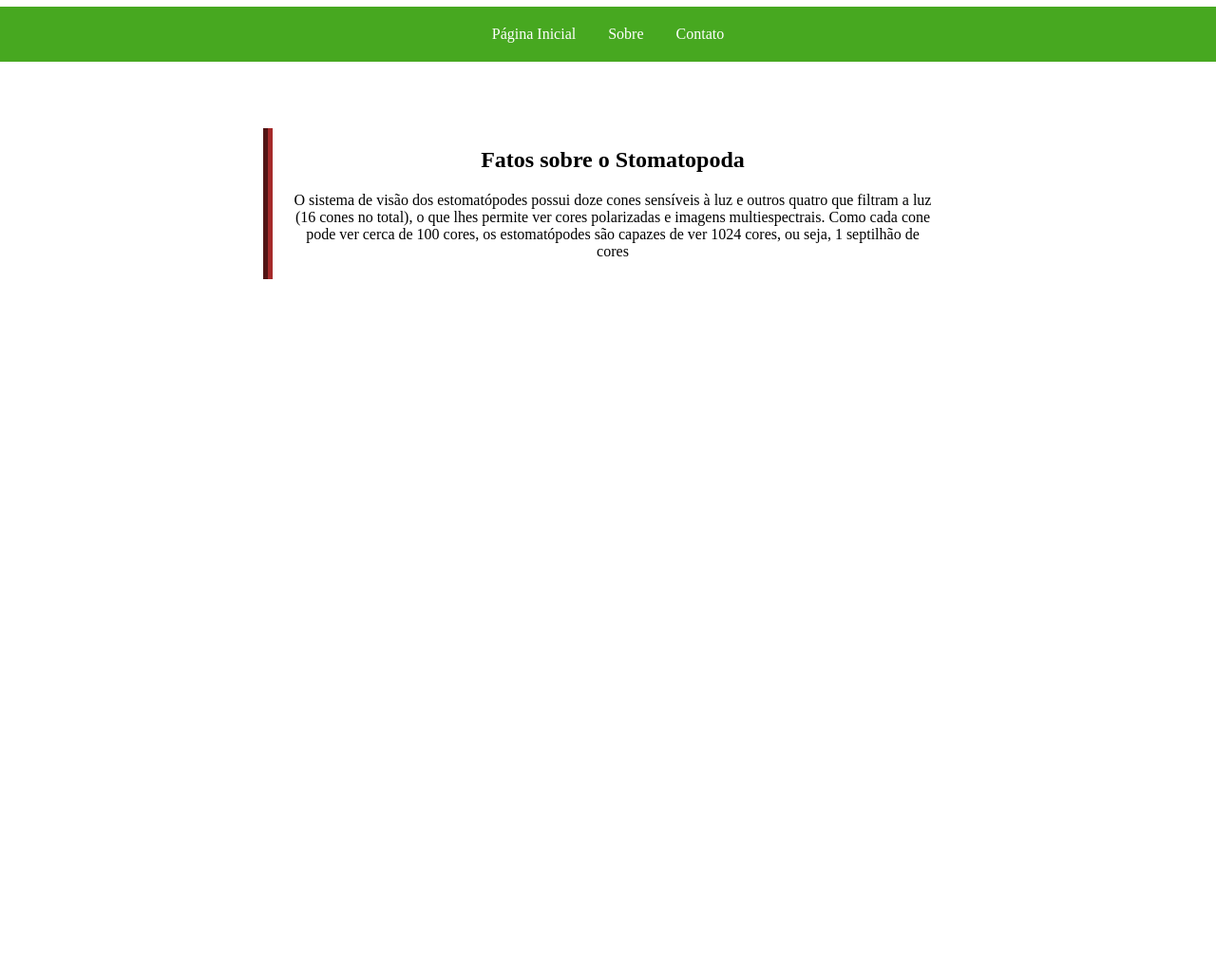
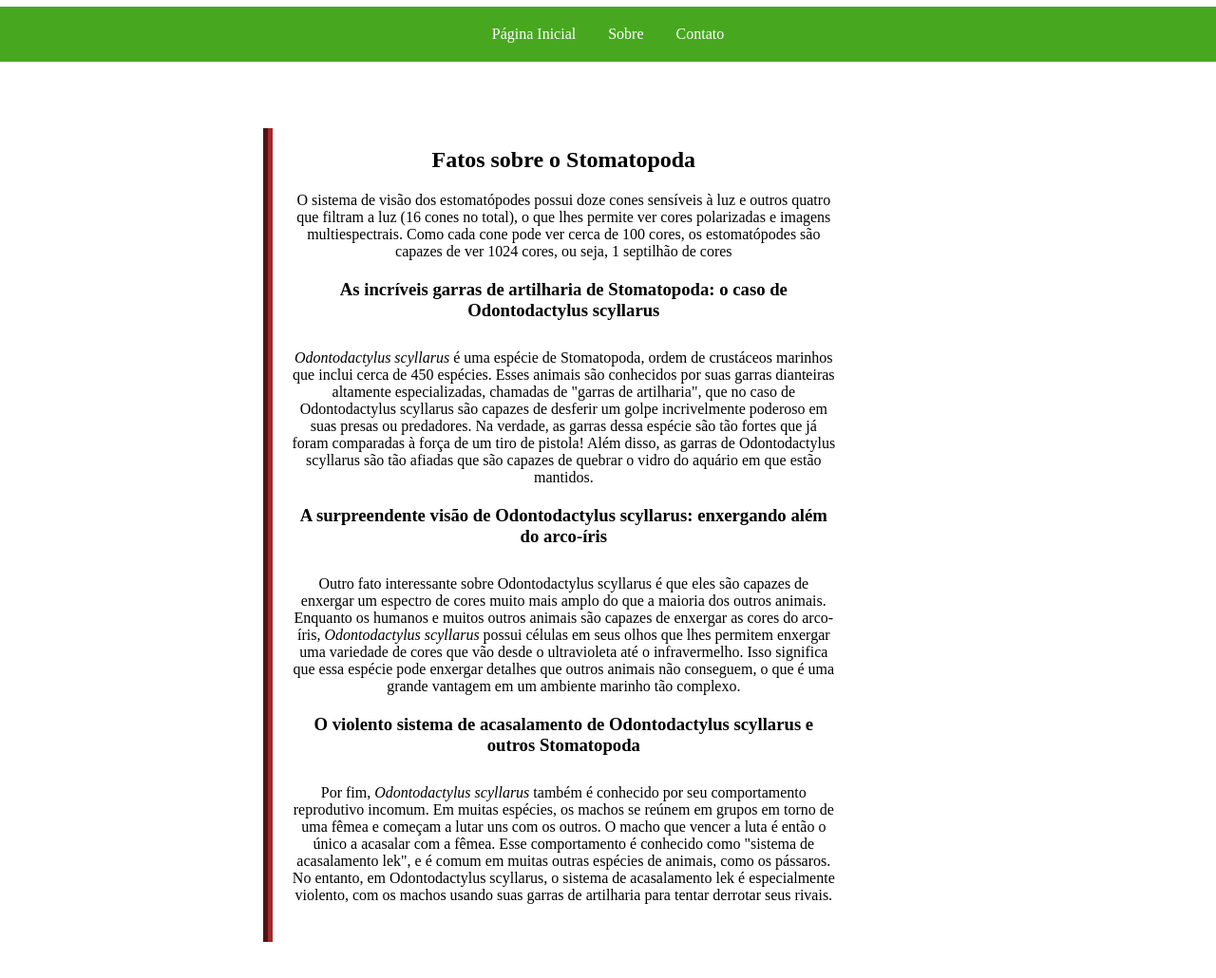
Before and after one commit to pedro-henrique-a-silva/semantic-html, a website: page index.html in a window 1280 px wide. Shown: the part 40-1070 px from the top of the page at 95% size. Before the commit the page ends 800 px from the top, so only its background shows below. Drawn offline with Linux system fonts and the light colour scheme.

Commit message:
Dividindo artigo em seções

```diff
--- a/index.html
+++ b/index.html
@@ -32,6 +32,44 @@
                     multiespectrais. Como cada cone pode ver cerca de 100 cores, os estomatópodes são capazes de
                     ver 1024 cores, ou seja, 1 septilhão de cores
                 </p>
+
+
+
+                <section class="article-section">
+                    <h3>As incríveis garras de artilharia de Stomatopoda: o caso de Odontodactylus scyllarus</h3>
+                    <p>
+                       <em>Odontodactylus scyllarus</em> é uma espécie de Stomatopoda, ordem de crustáceos marinhos que inclui
+                        cerca de 450 espécies. Esses animais são conhecidos por suas garras dianteiras altamente especializadas,
+                        chamadas de "garras de artilharia", que no caso de Odontodactylus scyllarus são capazes de desferir um
+                        golpe incrivelmente poderoso em suas presas ou predadores. Na verdade, as garras dessa espécie são tão
+                        fortes que já foram comparadas à força de um tiro de pistola! Além disso, as garras de Odontodactylus
+                        scyllarus são tão afiadas que são capazes de quebrar o vidro do aquário em que estão mantidos.
+                    </p>
+                </section>
+
+                <section class="article-section">
+                    <h3>A surpreendente visão de Odontodactylus scyllarus: enxergando além do arco-íris</h3>
+                    <p>
+                        Outro fato interessante sobre Odontodactylus scyllarus é que eles são capazes de enxergar um
+                        espectro de cores muito mais amplo do que a maioria dos outros animais. Enquanto os humanos e
+                        muitos outros animais são capazes de enxergar as cores do arco-íris, <em>Odontodactylus scyllarus</em>
+                        possui células em seus olhos que lhes permitem enxergar uma variedade de cores que vão desde o
+                        ultravioleta até o infravermelho. Isso significa que essa espécie pode enxergar detalhes que outros
+                        animais não conseguem, o que é uma grande vantagem em um ambiente marinho tão complexo.
+                    </p>
+                </section>
+
+                <section class="article-section">
+                    <h3>O violento sistema de acasalamento de Odontodactylus scyllarus e outros Stomatopoda</h3>
+                    <p>
+                        Por fim, <em> Odontodactylus scyllarus </em>também é conhecido por seu comportamento reprodutivo incomum.
+                        Em muitas espécies, os machos se reúnem em grupos em torno de uma fêmea e começam a lutar uns com os
+                        outros. O macho que vencer a luta é então o único a acasalar com a fêmea. Esse comportamento é conhecido
+                        como "sistema de acasalamento lek", e é comum em muitas outras espécies de animais, como os pássaros.
+                        No entanto, em Odontodactylus scyllarus, o sistema de acasalamento lek é especialmente violento, com os
+                        machos usando suas garras de artilharia para tentar derrotar seus rivais.
+                    </p>
+                </section>
             </article>
 
         </section>
--- a/style.css
+++ b/style.css
@@ -22,8 +22,6 @@
     display: inline-block;
     list-style-type: none;
     margin: 0 15px;
-
-
  }
 
 .links-header a{
@@ -36,7 +34,6 @@
 }
 
 main {
-    /* border: 1px solid red; */
     width: 80%;
     margin: 70px auto;
 }
@@ -50,8 +47,17 @@ main {
 
 .article {
     padding: 20px;
+    width: 80%;
 }
 
 .article h2 {
     padding-bottom: 20px;
 }
+
+.article-section {
+    margin: 20px 0;
+}
+
+.article-section h3 {
+    margin-bottom: 30px;
+}
```
